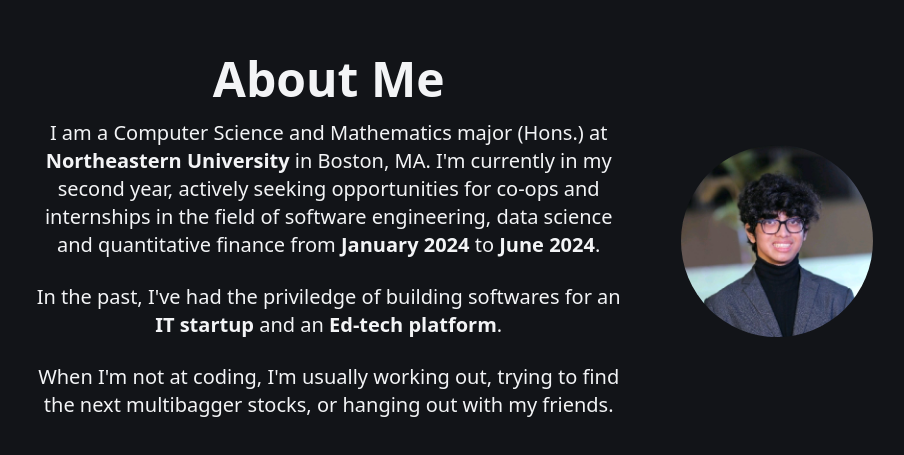
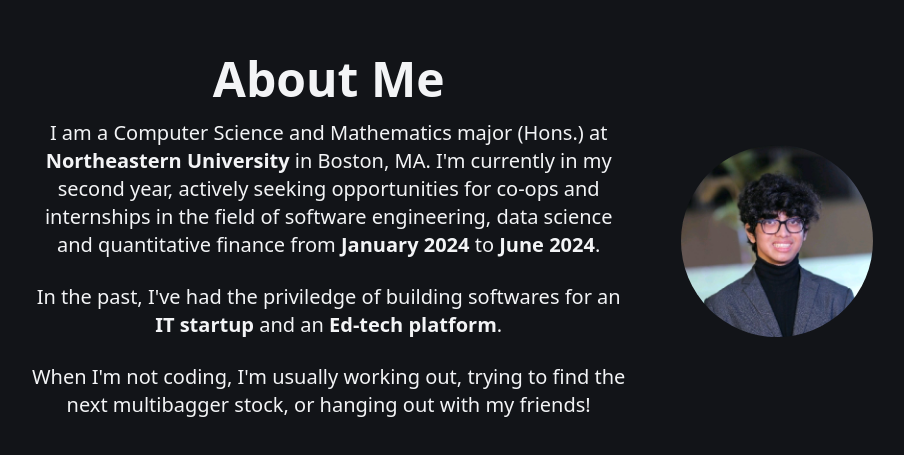
Before and after one commit to RishikeshNK/portfolio, a React (Vite) app: page / in a window 1280 px wide. Shown: the part 837-1292 px from the top of the page, without its empty margins (162-1066 px from the left). Built offline with nearby package versions, Linux system fonts and the light colour scheme.

Commit message:
fix: correct typos

```diff
--- a/src/components/AboutMe.jsx
+++ b/src/components/AboutMe.jsx
@@ -39,8 +39,8 @@
           .
         </p>
         <p className="text-sm sm:text-base md:text-lg lg:text-xl mb-6">
-          When I&apos;m not at coding, I&apos;m usually working out, trying to
-          find the next multibagger stocks, or hanging out with my friends.
+          When I&apos;m not coding, I&apos;m usually working out, trying to find
+          the next multibagger stock, or hanging out with my friends!
         </p>
       </div>
       <div className="lg:w-1/3">
```
